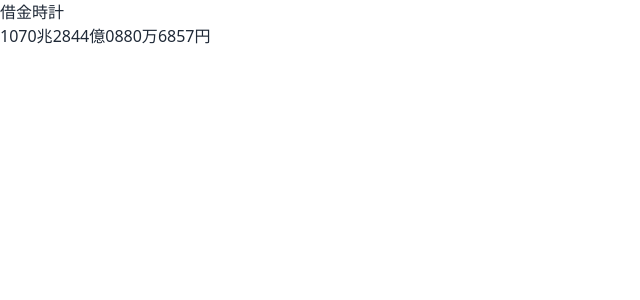
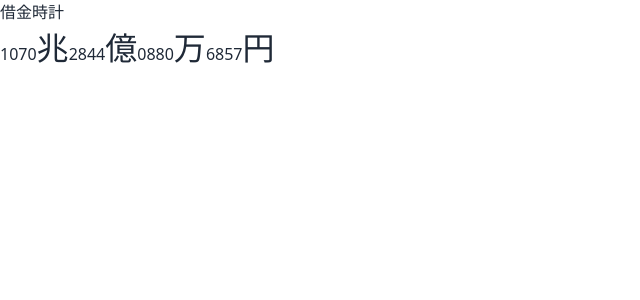
Before and after one commit to nakasyou/debt-clock, a Vue app: page / in a window 1280 px wide. Shown: the top 300 px of the page, without its empty margins (0-640 px from the left). Built offline with nearby package versions, Linux system fonts and the light colour scheme.

Commit message:
add style

```diff
--- a/src/components/DebtCounter.vue
+++ b/src/components/DebtCounter.vue
@@ -26,3 +26,8 @@ const debtsPre = (debts: number): number[] => {
     </span>
   </div>
 </template>
+<style scoped>
+.unit{
+  font-size: 2em;
+}
+</style>
```
